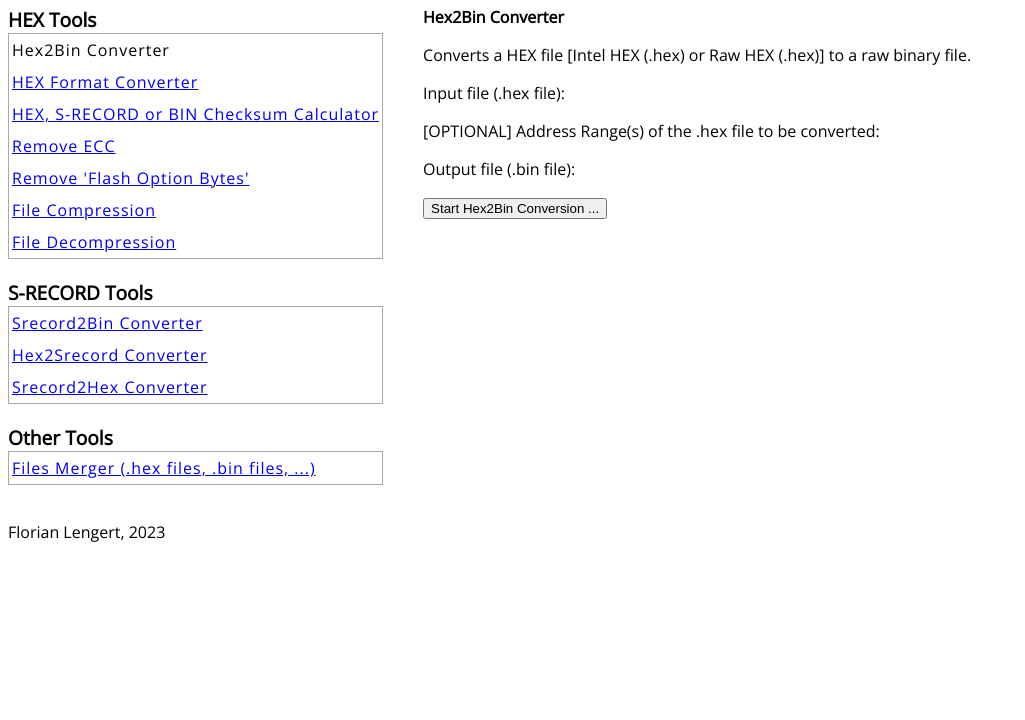
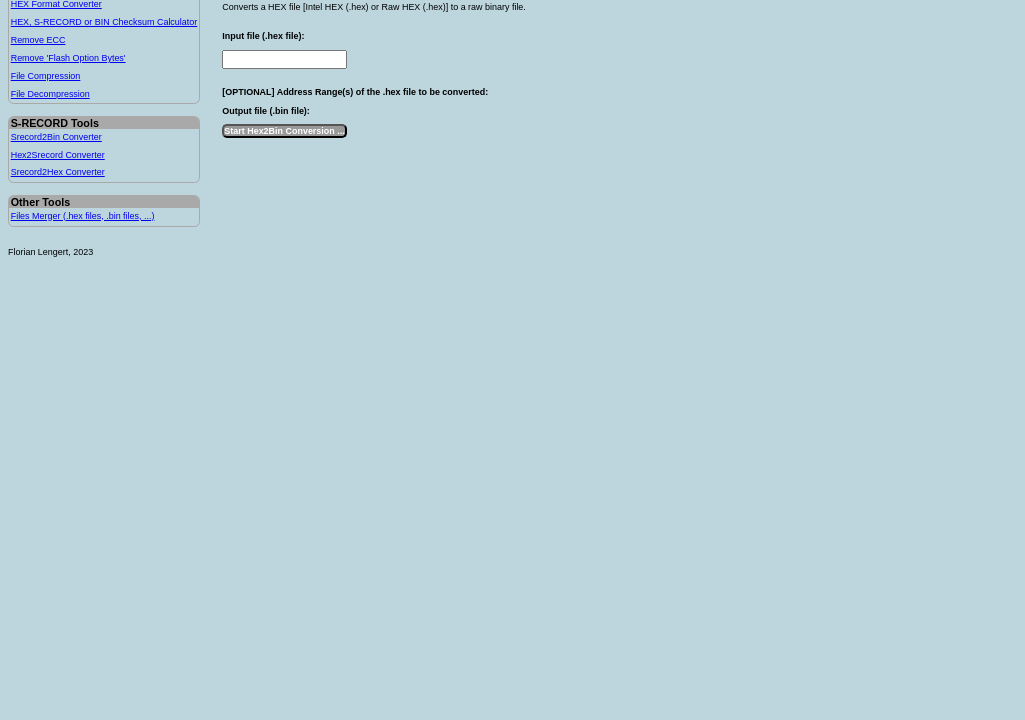
Before and after one commit to flow1980/HexUtility, a plain HTML site: page app-hex2bin/hex2bin.html in a window 1280 px wide. Shown: the part 80-800 px from the top of the page, without its empty margins (0-1025 px from the left). Drawn offline with nearby package versions, Linux system fonts and the light colour scheme.

Commit message:
Styling continued.

```diff
--- a/app-hex2bin/hex2bin.html
+++ b/app-hex2bin/hex2bin.html
@@ -18,9 +18,9 @@
 
     <div class="content-area">
       <div class="nav-area">
-        <nav>
-          <p class="nav-headline"><b>HEX Tools</b></p>
-          <ul>
+        <nav class="box">
+          <p class="nav-headline no-margin"><b>HEX Tools</b></p>
+          <ul class="no-margin">
             <li>Hex2Bin Converter</li>
             <li><a href="../app-hex-format-converter/hex-format-converter.html">HEX Format Converter</a></li>
             <li><a href="../app-checksum-calculator/checksum-calculator.html">HEX, S-RECORD or BIN Checksum Calculator</a></li>
@@ -30,45 +30,44 @@
             <li><a href="../app-file-decompression/file-decompression.html">File Decompression</a></li>
           </ul>
         </nav>
-        <nav>
-          <p class="nav-headline"><b>S-RECORD Tools</b></p>
-          <ul>
+         <nav class="box">
+          <p class="nav-headline no-margin"><b>S-RECORD Tools</b></p>
+          <ul class="no-margin">
             <li><a href="../app-srecord2bin/srecord2bin.html">Srecord2Bin Converter</a></li>
             <li><a href="../app-hex2srecord/hex2srecord.html">Hex2Srecord Converter</a></li>
             <li><a href="../app-srecord2hex/srecord2hex.html">Srecord2Hex Converter</a></li>
           </ul>
         </nav>
-        <nav>
-          <p class="nav-headline"><b>Other Tools</b></p>
-          <ul>
+         <nav class="box">
+          <p class="nav-headline no-margin"><b>Other Tools</b></p>
+          <ul class="no-margin">
             <li><a href="../app-files-merger/files-merger.html">Files Merger (.hex files, .bin files, ...)</a></li>
           </ul>
         </nav>
       </div>   <!-- nav-area -->
 
       <main>
-        <p class="no-margin"><b>Hex2Bin Converter</b></p>
+        <h2>Hex2Bin Converter</h2>
 
-        <p>Converts a HEX file [Intel HEX (.hex) or Raw HEX (.hex)] to a raw binary file.</p>
+        <p>Converts a HEX file [Intel HEX (.hex) or Raw HEX (.hex)] to a raw binary file.<br><br></p>
 
         <div id="hex2bin_input-hex">
-          <p class="tool-subheading">Input file (.hex file):</p>
-
+          <p><b>Input file (.hex file):</b></p>
+          <input type="text" id="hex2bin_input-hexfile">
         </div>
 
         <div id="hex2bin_address-ranges">
-          <p class="tool-subheading">[OPTIONAL] Address Range(s) of the .hex file to be converted:</p>
+          <p><b>[OPTIONAL] Address Range(s) of the .hex file to be converted:</b></p>
 
         </div>
 
         <div id="hex2bin_output-bin">
-          <p class="tool-subheading">Output file (.bin file):</p>
+          <p><b>Output file (.bin file):</b></p>
 
         </div>
 
         <button id="hex2bin-start-conversion">Start Hex2Bin Conversion ...</button>
       </main>
-
     </div>  <!-- content-area -->
 
     <footer>
--- a/styles/style.css
+++ b/styles/style.css
@@ -1,48 +1,57 @@
-/* Handle basic element styling */
+/* Handle basic element styling - type selectors */
 /*---------------------------------------------------------------------------------------------------------------------
 */
 
 html {
+  /*display: grid;
+  grid-template-columns: 1fr 1fr;*/
   /*margin: 0 auto;*/
   /*padding: 2rem;*/
 
-  /*font-size: 12px;*/
+  box-sizing: border-box; /* Use the alternative box model */
+
+  font-size: 100%;
+  font-size: 0.7vw;
   font-weight: normal;
-  font-family: 'Open Sans', sans-serif;
+  /*font-family: 'Open Sans', sans-serif;*/
+  font-family:sans-serif;
 
-  /*display: grid;
-  grid-template-columns: 1fr 1fr;*/
-  /*background-color: #00539F;*/
-  box-sizing: border-box;   /* Use the alternative box model */
+  /*background: rgb(150,173,170);
+  background-image: linear-gradient(90deg, rgba(150,173,170,1) 0%, rgba(115,167,159,1) 33%, rgba(82,162,150,1) 100%);*/
+  background-color: rgb(189, 214, 222);
 }
 
 *,
 *::before,
 *::after {
-  box-sizing: inherit;   /* Inherited from the html element */
-}
-
-.no-margin {
-  margin: 0;
+  box-sizing: inherit; /* Inherited from the html element */
 }
 
 /*body {
   display: flex;
+
+  font-size: 0.875rem;
 }*/
 
-.content-area {
-  display: flex;
-  margin: 0 auto;
+button {
+  padding: 0.625rem 2rem;
+
+  font-weight: bold;
+  color: #fff;
+  background-color: #999;
+  border-radius: 5px
 }
 
-main {
-  margin-left: 40px;
+button,
+input,
+select,
+textarea {
+  margin: 0;
+  padding: 0;
+
+  font-family: inherit;
+  font-size: 100%;
 }
-
-.tool-subheading {
-  font-size: 1rem;
-}
-
 /*h1 {
 }*/
 
@@ -50,43 +59,84 @@ main {
   font-size: 1.5rem;
 }*/
 
-.nav-area {
-  width: max-content;
+input{
+  margin: 0 0 1rem 0;
+  padding: 0.25rem
 }
 
+li {
+  line-height: 2rem;
+}
+
+main {
+  margin-left: 2.5rem;
+}
+
+nav {
+  margin-bottom: 1.25rem;
+  padding-top: 0;
+
+  max-width: 100%;
+}
+
+nav > ul { /* Child combinator */
+  padding: 0 0.1875rem; /* top and bottom | left and right */
+
+  list-style-type: none; /* Remove bullets */
+}
+
+
+/* Handle basic element styling - class selectors */
+/*---------------------------------------------------------------------------------------------------------------------
+*/
+
+.box {
+  border: 0.0625rem solid darkgray;
+  border-radius: 0.625rem;
+}
+
+.content-area {
+  display: flex;
+  margin: 0 auto;
+}
+
+/*.nav-area {
+}*/
+
 .nav-headline {
-  font-size: 1.2em;
+  padding: 0 0.1875rem; /* top and bottom | left and right */
+
+  font-size: 1.2rem;
+  background-color: darkgray;
+  border-top-left-radius: 0.5rem;
+  border-top-right-radius: 0.5rem;
+}
+
+.no-margin {
   margin: 0;
 }
 
-nav > ul {   /* Child combinator */
-  list-style-type: none; /* Remove bullets */
-  padding: 0 3px; /* Remove padding */
-  width: inherit; /* Inherited from the parent element */
-  border: 1px solid darkgray;
-  margin: 0 0 20px 0;
-}
+/*.tool-subheading {
+  font-size: 1rem;
+}*/
 
-li {
-  line-height: 2;
-  letter-spacing: 1px;
-}
-
-img {
-  display: block;
-  margin: 0 auto;
-}
+/* Handle basic element styling - pseudo-class selectors */
+/*---------------------------------------------------------------------------------------------------------------------
+*/
 
 a:hover {
   text-decoration: none;
 }
 
-/*
-body {
-  background-color: pink;
+button:hover {
+  background-color: #333;
 }
 
-@media (min-width: 30em) {
+/* Handle basic element styling - media queries */
+/*---------------------------------------------------------------------------------------------------------------------
+*/
+
+/*@media (min-width: 30em) {
   body {
     background-color: blue;
   }
```
Also changed, not shown: app-checksum-calculator/checksum-calculator.html (+13 -11 lines), app-file-compression/file-compression.html (+13 -11 lines), app-file-decompression/file-decompression.html (+13 -11 lines), app-files-merger/files-merger.html (+13 -11 lines), app-hex-format-converter/hex-format-converter.html (+13 -11 lines), app-hex2srecord/hex2srecord.html (+13 -11 lines), app-remove-ecc/remove-ecc.html (+13 -11 lines), app-remove-flash-option-bytes/remove-flash-option-bytes.html (+13 -11 lines), app-srecord2bin/srecord2bin.html (+13 -11 lines), app-srecord2hex/srecord2hex.html (+13 -11 lines), index.html (+12 -10 lines).
